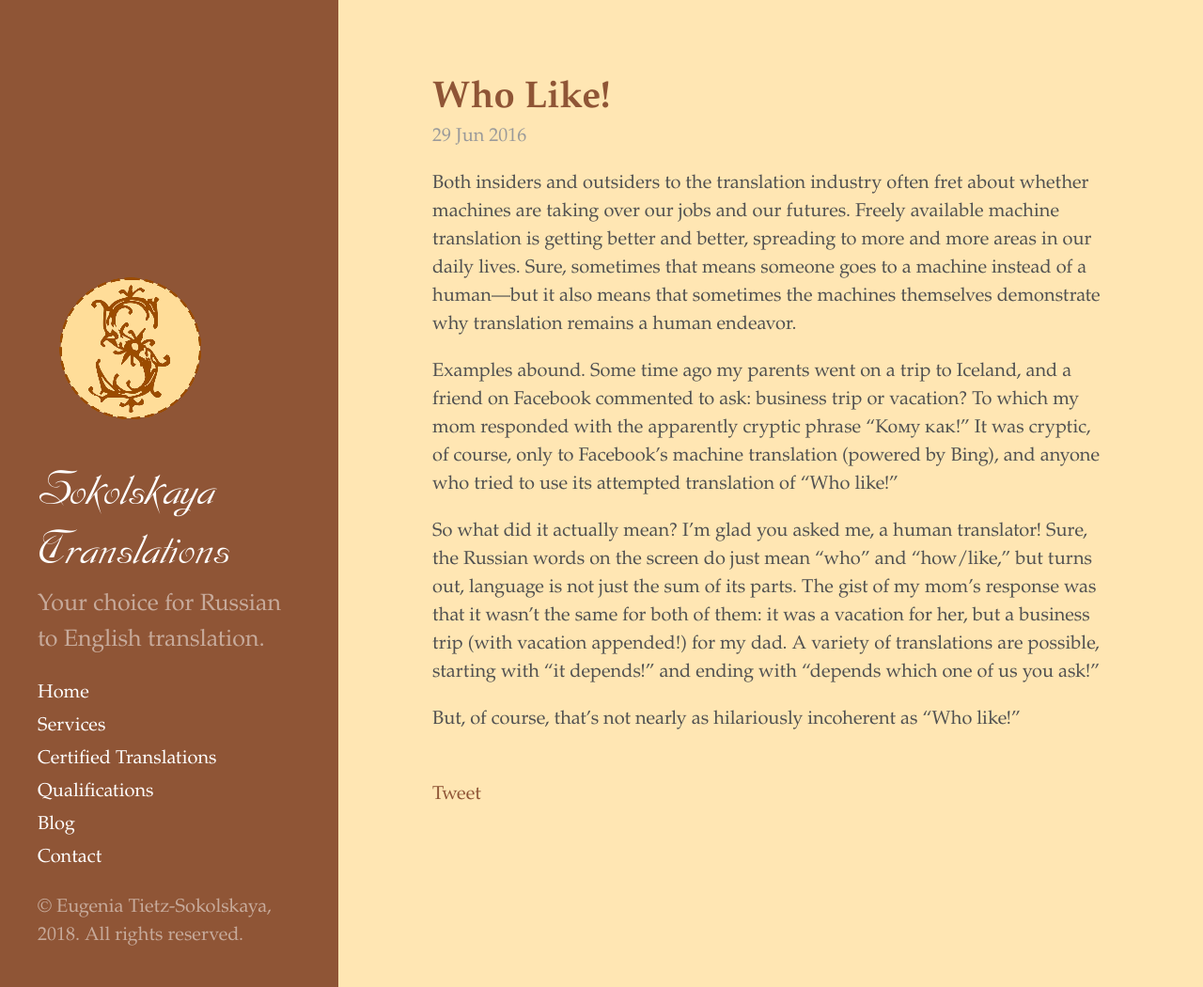
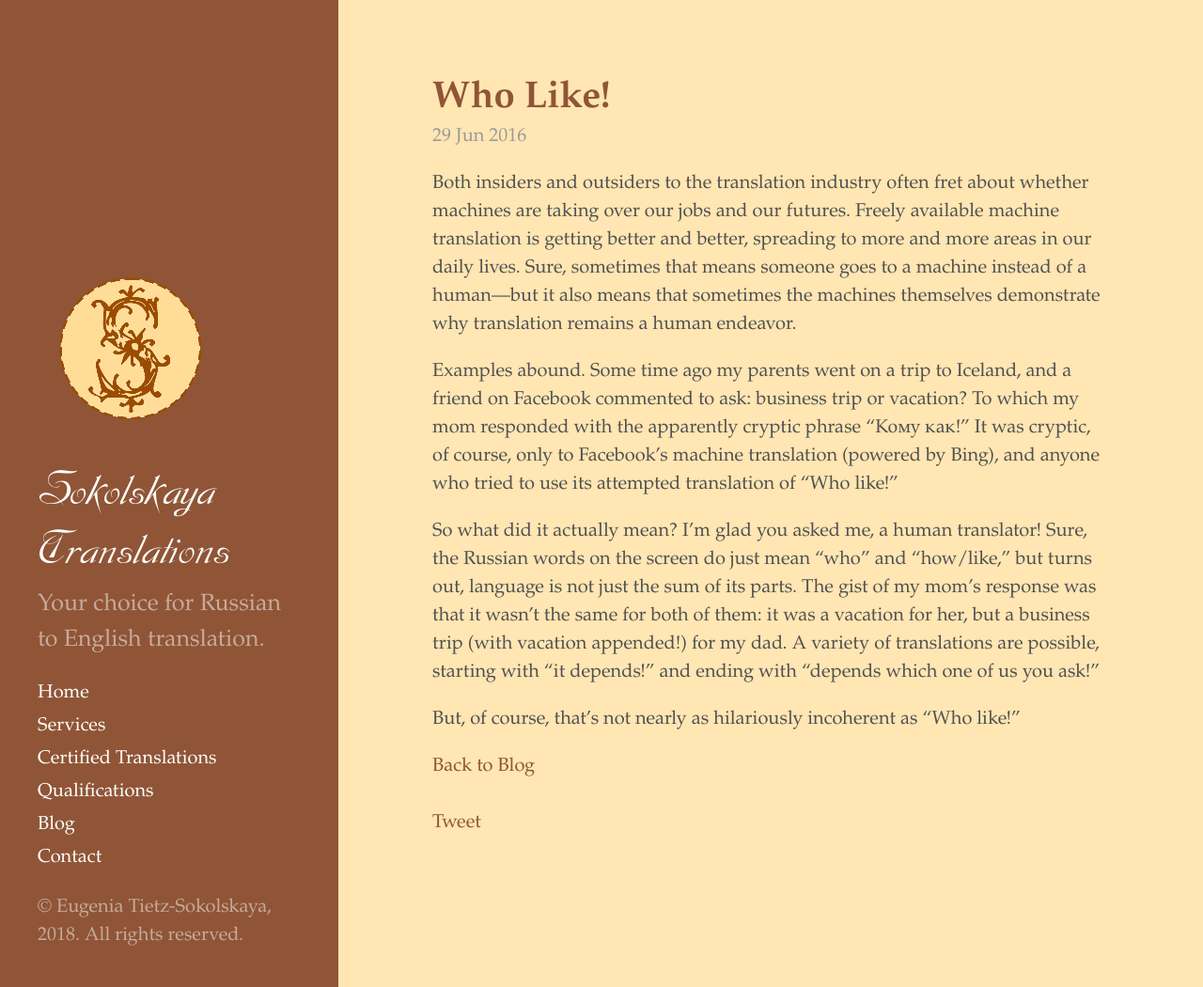
Before and after one commit to geniasokol/geniasokol.github.io, a Jekyll site: the page built from _posts/2016-06-29-who-like.md, in a window 1280 px wide and 1050 px high. Shown: the whole window at 94% size. Built offline with Jekyll 4.4.1, drawn with Linux system fonts in a browser that asks for light colours; comment, search, counter and statistics services are not loaded.

Commit message:
Updating blog navigation
Adding a link back to the main blog page for each post

```diff
--- a/_layouts/post.html
+++ b/_layouts/post.html
@@ -6,5 +6,6 @@ layout: default
   <h1 class="post-title">{{ page.title }}</h1>
   <span class="post-date">{{ page.date | date_to_string }}</span>
   {{ content }}
+  <a href="{{ site.baseurl }}blog/">Back to Blog</a>
 {% include sharing.html %}
 </div>
```
